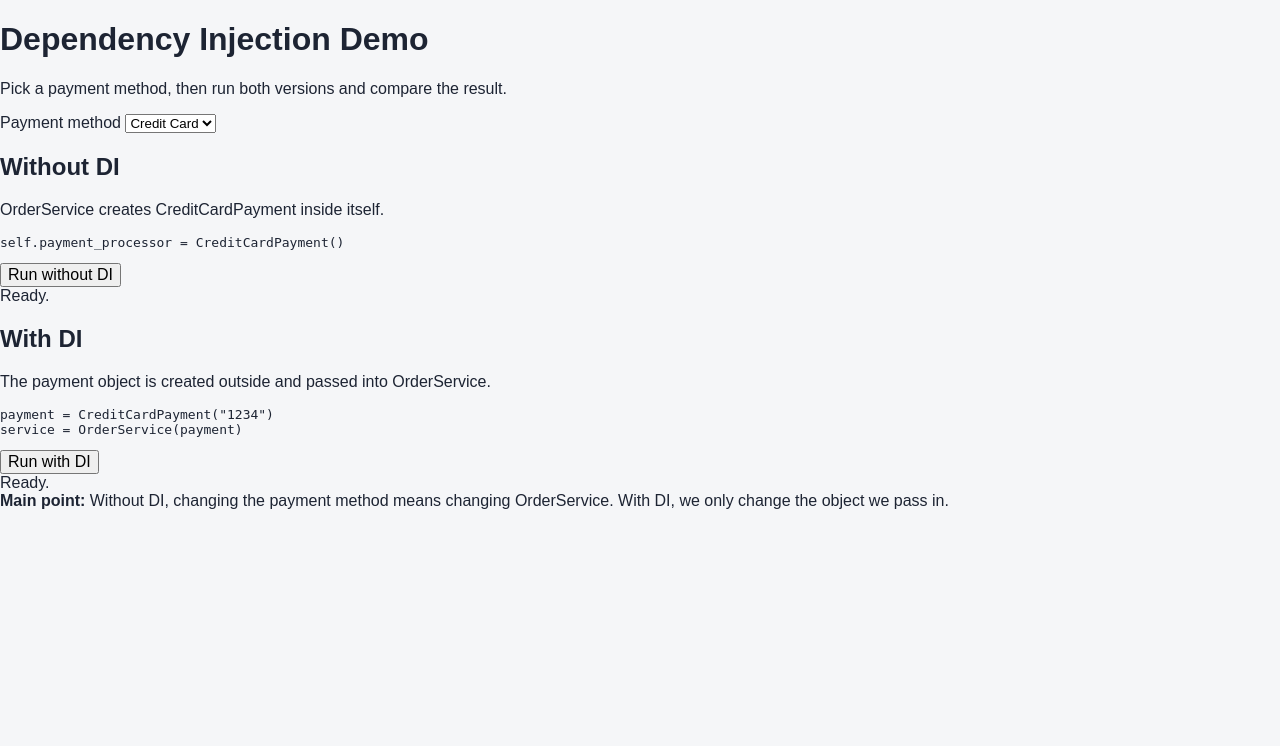
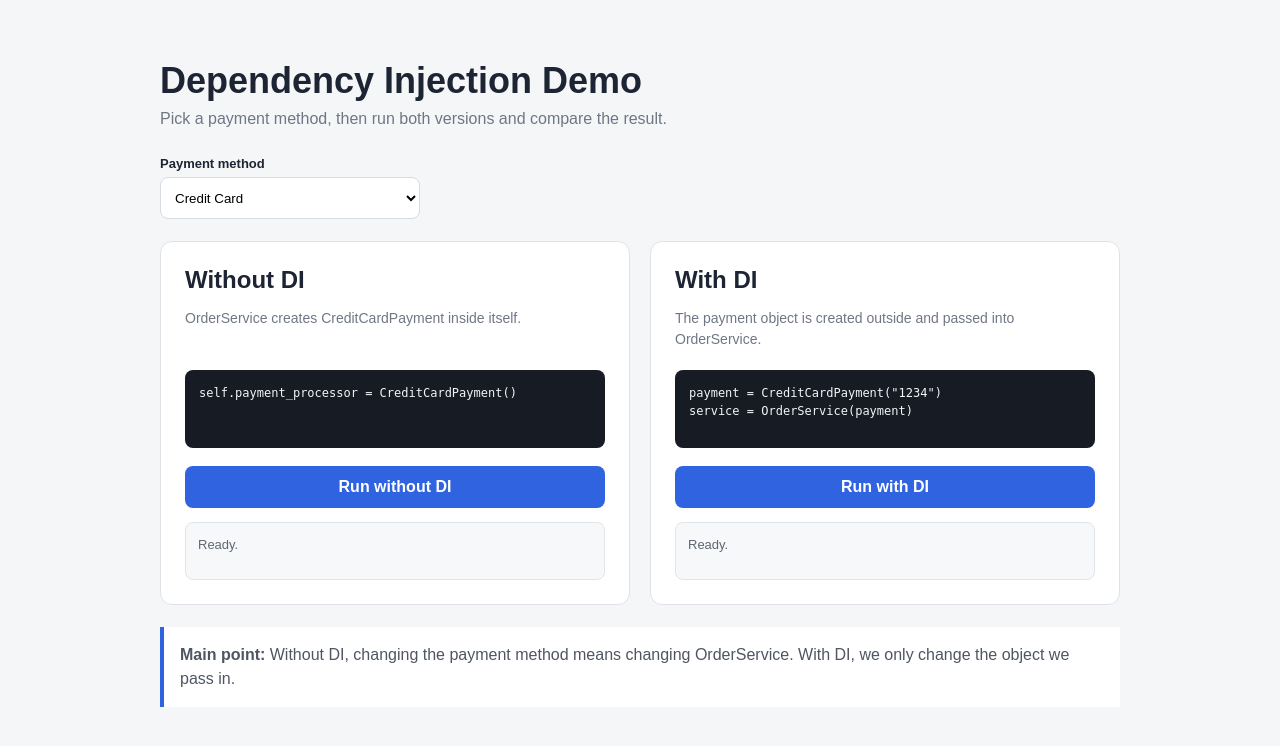
Before and after one commit to pampa12/dependency-injection-project1, a Flask app: page / in a window 1280 px wide. Shown: the top 746 px of the page. Run offline with Flask 3, Linux system fonts and the light colour scheme.

Commit message:
Style simple DI comparison

```diff
--- a/static/style.css
+++ b/static/style.css
@@ -585,3 +585,132 @@ button {
         display: none;
     }
 }
+
+
+/* Simple final comparison demo */
+.simple-demo {
+    width: min(960px, 92vw);
+    margin: 60px auto;
+}
+
+.simple-demo h1 {
+    margin: 0 0 8px;
+    font-size: 36px;
+}
+
+.simple-subtitle {
+    margin: 0 0 28px;
+    color: #6f7785;
+}
+
+.simple-picker {
+    width: 260px;
+    margin-bottom: 22px;
+}
+
+.simple-picker label {
+    display: block;
+    margin-bottom: 6px;
+    font-size: 13px;
+    font-weight: 700;
+}
+
+.simple-picker select {
+    width: 100%;
+    height: 42px;
+    padding: 0 10px;
+    border: 1px solid #d7dce3;
+    border-radius: 8px;
+    background: white;
+}
+
+.simple-compare {
+    display: grid;
+    grid-template-columns: 1fr 1fr;
+    gap: 20px;
+}
+
+.simple-card {
+    padding: 24px;
+    background: white;
+    border: 1px solid #dfe3e8;
+    border-radius: 12px;
+}
+
+.simple-card h2 {
+    margin: 0 0 8px;
+}
+
+.simple-explain {
+    min-height: 44px;
+    color: #6f7785;
+    font-size: 14px;
+    line-height: 1.5;
+}
+
+.simple-card pre {
+    min-height: 78px;
+    margin: 18px 0;
+    padding: 14px;
+    overflow-x: auto;
+    border-radius: 8px;
+    background: #171b24;
+    color: #f1f4f8;
+    font-family: Consolas, monospace;
+    font-size: 12px;
+    line-height: 1.5;
+    white-space: pre-wrap;
+}
+
+.simple-button {
+    width: 100%;
+    padding: 12px;
+    border: 0;
+    border-radius: 8px;
+    background: #2f63e0;
+    color: white;
+    font-weight: 700;
+}
+
+.simple-result {
+    min-height: 58px;
+    margin-top: 14px;
+    padding: 12px;
+    border: 1px solid #e1e5ea;
+    border-radius: 8px;
+    background: #f7f8fa;
+    color: #5f6773;
+    font-size: 13px;
+    line-height: 1.5;
+}
+
+.simple-result.success {
+    border-color: #c7dfd2;
+    background: #f2faf6;
+    color: #287a55;
+}
+
+.simple-result.error {
+    border-color: #efcaca;
+    background: #fff5f5;
+    color: #b54b4b;
+}
+
+.simple-bottom {
+    margin-top: 22px;
+    padding: 16px;
+    border-left: 4px solid #2f63e0;
+    background: white;
+    color: #4f5662;
+    line-height: 1.5;
+}
+
+@media (max-width: 720px) {
+    .simple-compare {
+        grid-template-columns: 1fr;
+    }
+
+    .simple-picker {
+        width: 100%;
+    }
+}
```
